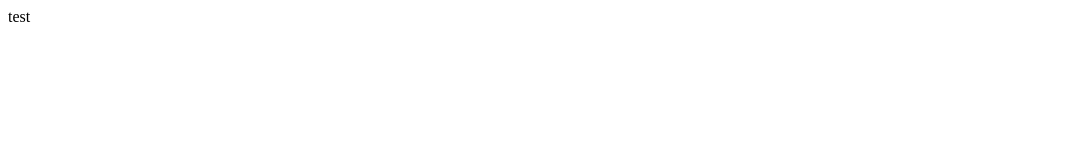
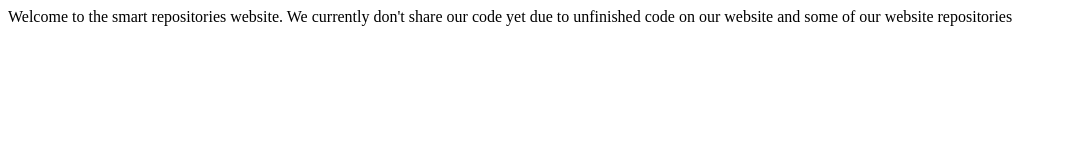
Before and after one commit to smart-technologies-gh/smart-technologies-gh.github.io, a plain HTML site: page index.html in a window 1280 px wide. Shown: the whole page, without its empty margins (0-1066 px from the left). Drawn offline with Linux system fonts and the light colour scheme.

Commit message:
Update index.html

```diff
--- a/index.html
+++ b/index.html
@@ -1,3 +1,3 @@
 <html lang="en">
-  <p>test</p>
+  <p>Welcome to the smart repositories website. We currently don't share our code yet due to unfinished code on our website and some of our website repositories</p>
 <html>
```
